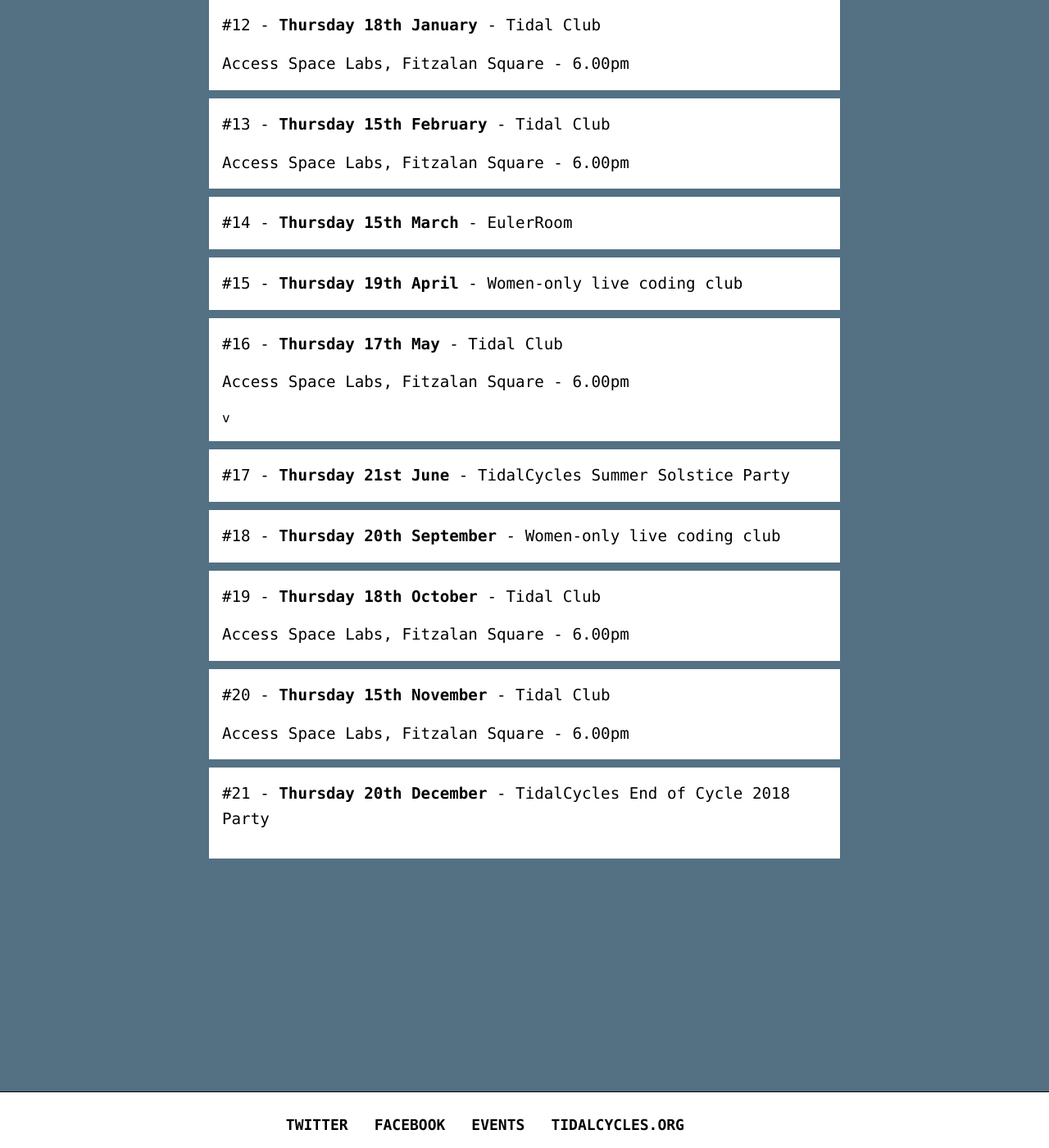
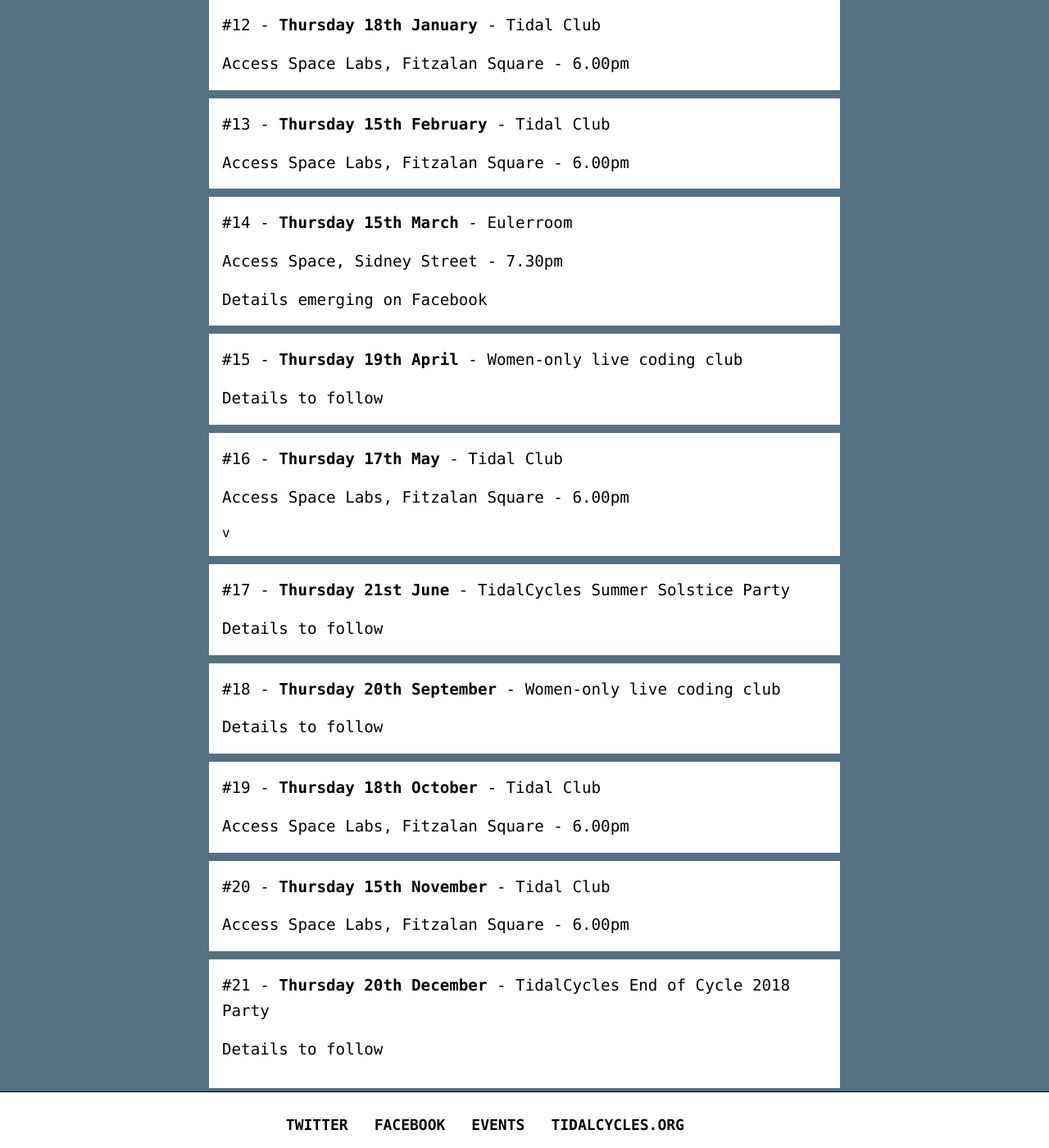
Before and after one commit to tidalclub/tidalclub.github.io, a Jekyll site: the page built from sheffield.html, in a window 1280 px wide and 1400 px high, scrolled down 396 px. Shown: the whole window at 82% size. Built offline with Jekyll 4.4.1, drawn with Linux system fonts in a browser that asks for light colours; nearby versions of some CDN libraries; comment, search, counter and statistics services are not loaded.

Commit message:
Update sheffield.html

```diff
--- a/sheffield.html
+++ b/sheffield.html
@@ -12,20 +12,21 @@
 			<p>#13 - <strong>Thursday 15th February</strong> - Tidal Club</p>
 			<p>Access Space Labs, Fitzalan Square - 6.00pm</p>
 			<hr>
-			<p>#14 - <strong>Thursday 15th March</strong> - EulerRoom</p>
-
+			<p>#14 - <strong>Thursday 15th March</strong> - Eulerroom</p>
+			<p>Access Space, Sidney Street - 7.30pm</p>
+			<p>Details emerging <ahref="https://www.facebook.com/events/558513137838834/" target="_blank">on Facebook</a></p>
 			<hr>
 			<p>#15 - <strong>Thursday 19th April</strong> - Women-only live coding club</p>
-
+			<p>Details to follow</p>
 			<hr>
 			<p>#16 - <strong>Thursday 17th May</strong> - Tidal Club</p>
 			<p>Access Space Labs, Fitzalan Square - 6.00pm</p>v
 			<hr>
 			<p>#17 - <strong>Thursday 21st June</strong> - TidalCycles Summer Solstice Party</p>
-
+			<p>Details to follow</p>
 			<hr>
 			<p>#18 - <strong>Thursday 20th September</strong> - Women-only live coding club</p>
-
+			<p>Details to follow</p>
 			<hr>
 			<p>#19 - <strong>Thursday 18th October</strong> - Tidal Club</p>
 			<p>Access Space Labs, Fitzalan Square - 6.00pm</p>
@@ -34,3 +35,4 @@
 			<p>Access Space Labs, Fitzalan Square - 6.00pm</p>
 			<hr>
 			<p>#21 - <strong>Thursday 20th December</strong> - TidalCycles End of Cycle 2018 Party</p>
+			<p>Details to follow</p>
```
